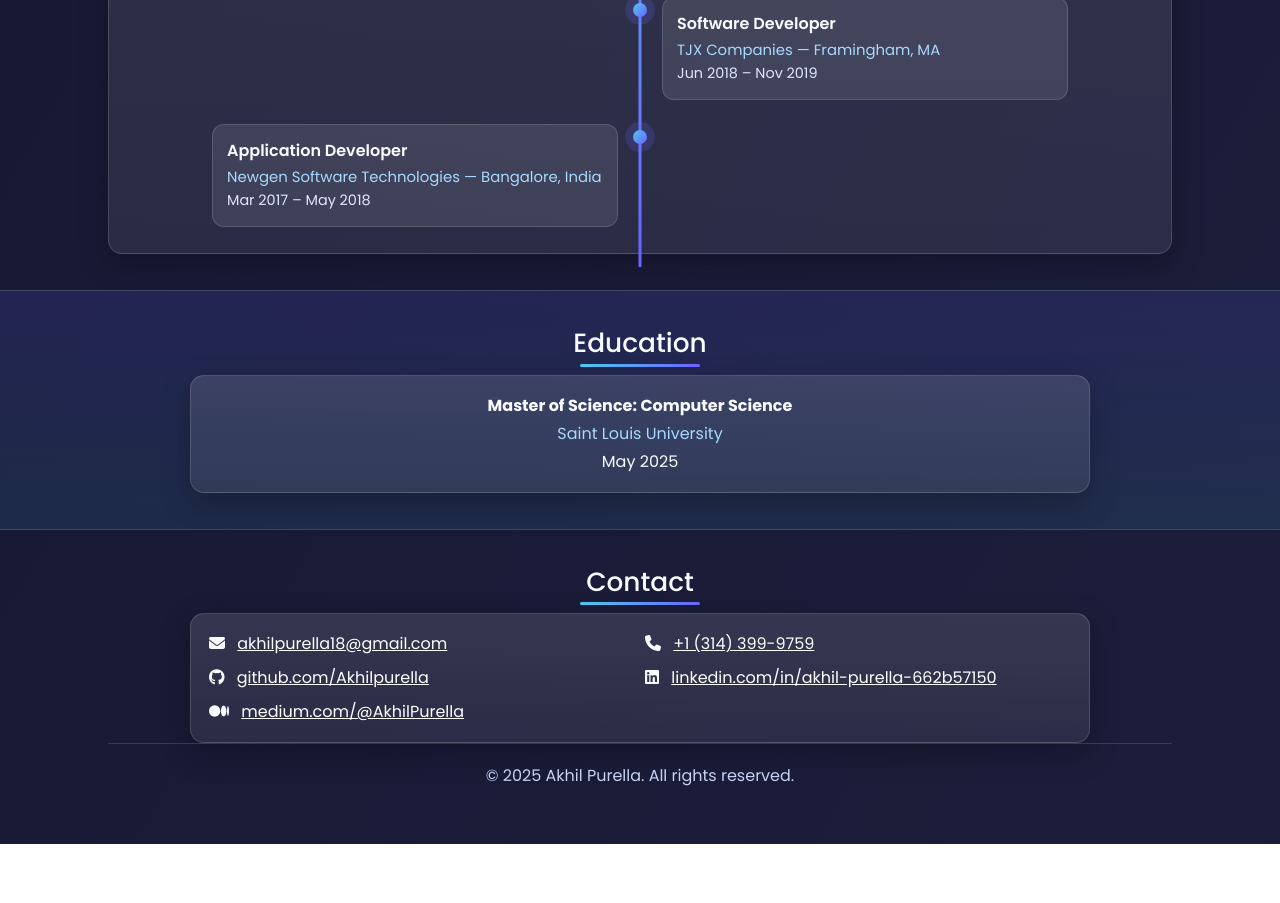
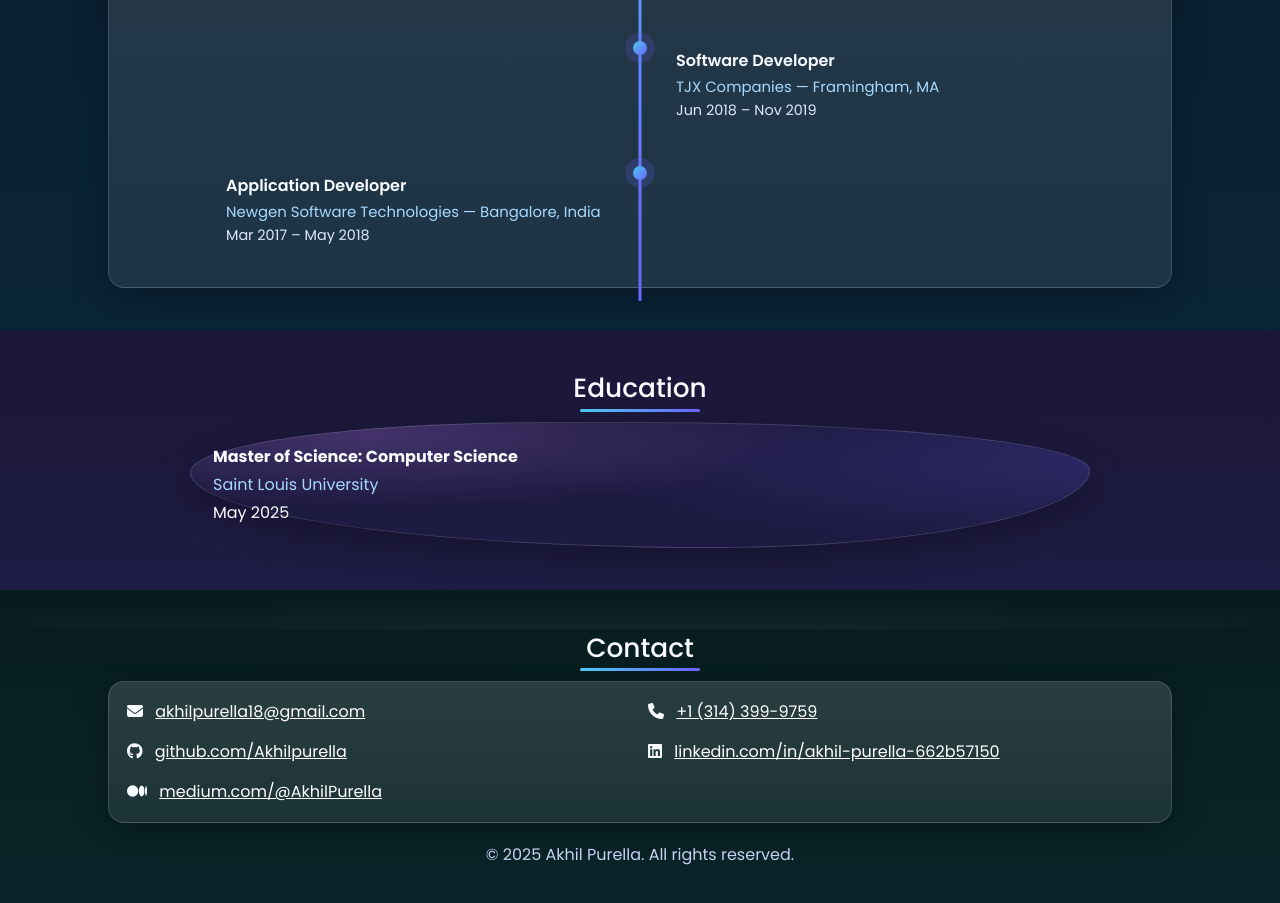
Before and after one commit to Akhilpurella/akhil-portfolio, a plain HTML site: page index.html in a window 1280 px wide. Shown: the part 1331-2234 px from the top of the page. Before the commit the page ends 2175 px from the top, so only its background shows below. Drawn offline with nearby package versions, Linux system fonts and the light colour scheme.

Commit message:
Update index.html

```diff
--- a/index.html
+++ b/index.html
@@ -12,51 +12,62 @@
   @import url('https://fonts.googleapis.com/css2?family=Poppins:wght@300;400;500;600;700&display=swap');
 
   :root{
-    --bg1:#0f1028; --bg2:#1b1d3a; --bg3:#11122c;
+    --ink:#f8fbff; --muted:#b9c3e6; --line:rgba(255,255,255,.15);
     --primary:#6c63ff; --secondary:#4cc9f0; --accent:#c084fc;
-    --ink:#f8fbff; --muted:#b9c3e6; --line:rgba(255,255,255,.14);
     --chip-bg:rgba(255,255,255,.10); --chip-brd:rgba(255,255,255,.22);
-    --card:rgba(255,255,255,.10);
-    --band1:linear-gradient(180deg, rgba(255,255,255,.10), rgba(255,255,255,.06));
-    --band2:linear-gradient(180deg, rgba(108,99,255,.14), rgba(76,201,240,.10));
+
+    /* band colors */
+    --band-hero:linear-gradient(180deg, #0f132b, #111539);
+    --band-about:linear-gradient(180deg, #0d2235, #0f2a48);
+    --band-skills:linear-gradient(180deg, #220f35, #2d1445);
+    --band-xp:linear-gradient(180deg, #081b2a, #0a2438);
+    --band-edu:linear-gradient(180deg, #1a1737, #1e1c44);
+    --band-ct:linear-gradient(180deg, #071c1f, #0a262a);
   }
 
   *{box-sizing:border-box}
   body{
     margin:0; color:var(--ink); font-family:'Poppins',system-ui,-apple-system,Segoe UI,Roboto,Arial;
-    background: linear-gradient(120deg,var(--bg1),var(--bg2),var(--bg3));
-    background-size: 400% 400%; animation:bgShift 18s ease-in-out infinite alternate;
+    background:#0e1026;
     overflow-x:hidden;
   }
-  @keyframes bgShift{ from{background-position:0% 50%} to{background-position:100% 50%} }
 
-  /* Top scroll progress bar */
-  .progressbar{position:fixed;top:0;left:0;height:3px;background:linear-gradient(90deg,var(--secondary),var(--primary));width:0;z-index:1000}
-
-  /* Particles layer */
-  #particles-js{position:fixed;inset:0;z-index:-2;opacity:.55}
-
-  /* Subtle dot-grid pattern overlay so background never looks empty */
+  /* top particles + pattern so background never feels empty */
+  #particles-js{position:fixed;inset:0;z-index:-3;opacity:.5}
   .pattern{
-    position:fixed; inset:0; z-index:-1; pointer-events:none; opacity:.22;
-    background-image: radial-gradient(rgba(255,255,255,.15) 1px, transparent 1px);
+    position:fixed;inset:0;z-index:-2;pointer-events:none;opacity:.16;
+    background-image: radial-gradient(rgba(255,255,255,.18) 1px, transparent 1px);
     background-size: 18px 18px;
   }
+  .progressbar{position:fixed;top:0;left:0;height:3px;background:linear-gradient(90deg,var(--secondary),var(--primary));width:0;z-index:1000}
 
   .container{max-width:1100px;margin:0 auto;padding:0 18px}
 
-  /* ==== Section bands (no blank space) ==== */
-  .band{padding:36px 0}
-  .band.alt{background:var(--band1); border-top:1px solid var(--line); border-bottom:1px solid var(--line)}
-  .band.accent{background:var(--band2); border-top:1px solid var(--line); border-bottom:1px solid var(--line)}
+  /* ===== bands (each section full-width with its own color) ===== */
+  .band{padding:42px 0; position:relative}
+  .band.hero{background:var(--band-hero)}
+  .band.about{background:var(--band-about)}
+  .band.skills{background:var(--band-skills)}
+  .band.xp{background:var(--band-xp)}
+  .band.edu{background:var(--band-edu)}
+  .band.ct{background:var(--band-ct)}
 
-  /* ==== Header / Hero (photo left, bio right) ==== */
-  .hero-grid{
-    display:grid; grid-template-columns:320px 1fr; gap:26px; align-items:center;
+  /* optional separators (curves / waves / diagonals) */
+  .band.diagonal:before{
+    content:""; position:absolute; left:0; right:0; top:-60px; height:60px;
+    background:inherit; transform:skewY(-3deg); transform-origin:100% 0;
   }
+  .wave-top{
+    position:absolute;top:-1px;left:0;right:0;height:40px;background:
+      radial-gradient(1200px 40px at 50% 100%, rgba(255,255,255,.12), transparent 70%);
+    opacity:.25;
+  }
+
+  /* ===== HERO (photo left, bio right) ===== */
+  .hero-grid{display:grid; grid-template-columns:320px 1fr; gap:26px; align-items:center}
   @media (max-width: 900px){
     .hero-grid{grid-template-columns:1fr; text-align:center}
-    .bio .cta, .bio .social-links{justify-content:center}
+    .bio .chip-strip,.bio .social-links{justify-content:center}
   }
   .profile-wrap{display:flex; align-items:center; justify-content:center}
   .profile-img{
@@ -69,6 +80,7 @@
     -webkit-background-clip:text; -webkit-text-fill-color:transparent;
   }
   .title{font-size:1.15rem;margin:4px 0 12px;color:var(--muted)}
+
   .social-links{display:flex;gap:12px;flex-wrap:wrap;margin:10px 0}
   .social-link{
     width:44px;height:44px;border-radius:10px;display:flex;align-items:center;justify-content:center;
@@ -78,30 +90,42 @@
   .chip-strip{display:flex;gap:8px;flex-wrap:wrap;margin-top:10px}
   .chip{padding:7px 10px;border-radius:999px;font-size:.9rem;background:var(--chip-bg);border:1px solid var(--chip-brd)}
 
-  /* Section Title */
+  /* ===== Shared title ===== */
   .section-title{
-    text-align:center;font-size:1.65rem;margin:0 0 16px;position:relative
+    text-align:center;font-size:1.65rem;margin:0 0 18px;position:relative
   }
   .section-title::after{
     content:'';position:absolute;bottom:-8px;left:50%;transform:translateX(-50%);
     width:120px;height:3px;border-radius:10px;background:linear-gradient(90deg,var(--secondary),var(--primary))
   }
 
-  /* Cards */
-  .cardx{
-    background:linear-gradient(180deg, rgba(255,255,255,.12), rgba(255,255,255,.08));
-    border:1px solid var(--line); border-radius:14px; padding:18px;
-    box-shadow:0 10px 30px rgba(0,0,0,.25);
-    transform:translateY(14px) scale(.98); opacity:0;
+  /* ===== Shape library ===== */
+  .shape-pill{border-radius:999px}
+  .shape-notched{
+    clip-path: polygon(0 12px, 12px 0, calc(100% - 12px) 0, 100% 12px, 100% calc(100% - 12px),
+                       calc(100% - 12px) 100%, 12px 100%, 0 calc(100% - 12px));
   }
+  .shape-blob{
+    border-radius:40% 50% 42% 58% / 40% 38% 62% 60% ;
+  }
+  .shape-soft{border-radius:16px}
+
+  .glass{
+    background:linear-gradient(180deg, rgba(255,255,255,.14), rgba(255,255,255,.08));
+    border:1px solid var(--line); box-shadow:0 12px 34px rgba(0,0,0,.28);
+  }
+
+  /* ===== Cards (with reveal) ===== */
+  .cardx{padding:18px; transform:translateY(14px) scale(.98); opacity:0}
   .cardx.show{transform:none;opacity:1;transition:.65s cubic-bezier(.22,.65,.18,1)}
 
-  /* About */
-  .about-card{max-width:900px;margin:0 auto}
+  /* ===== About ===== */
+  .about-card{max-width:900px;margin:0 auto; background:
+    radial-gradient(120% 140% at -10% -20%, rgba(108,99,255,.25), transparent 60%),
+    radial-gradient(120% 120% at 110% 20%, rgba(76,201,240,.18), transparent 60%);}
 
-  /* Skills (compact w/toggle) */
+  /* ===== Skills (compact + toggle) ===== */
   .skills-wrap{max-width:900px;margin:0 auto}
-  .chips{display:flex;flex-wrap:wrap;gap:8px}
   .skills-rows{display:grid;gap:8px}
   .row-collapse{display:flex;flex-wrap:wrap;gap:8px}
   .hidden{display:none}
@@ -111,13 +135,13 @@
   }
   .toggle-btn:hover{background:linear-gradient(90deg,rgba(108,99,255,.25),rgba(76,201,240,.18))}
 
-  /* Timeline (Experience) */
-  .timeline{position:relative;max-width:900px;margin:0 auto;padding:6px 0}
+  /* ===== Experience timeline (inside diagonal band) ===== */
+  .timeline{position:relative;max-width:900px;margin:0 auto;padding:8px 0}
   .timeline::before{content:'';position:absolute;left:50%;transform:translateX(-50%);width:3px;height:100%;background:linear-gradient(var(--secondary),var(--primary))}
   .timeline-item{width:50%;padding:12px 22px;position:relative}
   .timeline-item:nth-child(odd){left:0}
   .timeline-item:nth-child(even){left:50%}
-  .timeline-content{background:var(--card);padding:14px;border-radius:12px;border:1px solid var(--line)}
+  .timeline-content{padding:14px}
   .timeline-dot{width:14px;height:14px;background:linear-gradient(135deg,var(--secondary),var(--primary));border-radius:50%;position:absolute;top:18px;z-index:1;box-shadow:0 0 0 8px rgba(108,99,255,.18)}
   .timeline-item:nth-child(odd) .timeline-dot{right:-7px}
   .timeline-item:nth-child(even) .timeline-dot{left:-7px}
@@ -130,27 +154,31 @@
     .timeline-dot{left:18px}
   }
 
-  /* Education & Contact */
-  .education, .contact-card{max-width:900px;margin:0 auto}
-  .education-card{text-align:center}
-  .contact-grid{display:grid;grid-template-columns:1fr 1fr;gap:10px}
-  @media(max-width:768px){.contact-grid{grid-template-columns:1fr}}
+  /* ===== Education blob ===== */
+  .edu-card{
+    max-width:900px;margin:0 auto; padding:22px;
+    background:
+      radial-gradient(80% 100% at 20% 10%, rgba(192,132,252,.24), transparent 60%),
+      radial-gradient(120% 120% at 110% 30%, rgba(108,99,255,.22), transparent 60%);
+  }
+
+  /* ===== Contact wave ===== */
+  .ct .wave-top{opacity:.35}
 
   /* Footer */
-  .footer{text-align:center;padding:20px 0;color:#c7d1f2;border-top:1px solid var(--line)}
+  .footer{text-align:center;padding:20px 0;color:#c7d1f2}
 </style>
 </head>
 <body>
-  <div class="progressbar" id="progress"></div>
   <div id="particles-js"></div>
   <div class="pattern"></div>
+  <div class="progressbar" id="progress"></div>
 
-  <!-- ===== HERO BAND ===== -->
-  <section class="band alt">
+  <!-- ================= HERO ================= -->
+  <section class="band hero">
     <div class="container">
       <div class="hero-grid">
         <div class="profile-wrap">
-          <!-- Use your own image file named profile.jpg in the repo root -->
           <img src="profile.jpg" alt="Akhil Purella" class="profile-img">
         </div>
         <div class="bio">
@@ -174,33 +202,29 @@
     </div>
   </section>
 
-  <!-- ===== ABOUT BAND ===== -->
-  <section class="band">
+  <!-- ================= ABOUT (PILL) ================= -->
+  <section class="band about">
     <div class="container">
       <h2 class="section-title">About</h2>
-      <div class="cardx about-card">
-        <p class="mb-0">
+      <div class="cardx glass shape-pill about-card">
         Java full-stack developer with 8+ years building scalable enterprise apps across healthcare, banking,
         retail, and workflow automation. I design resilient microservices, event streaming pipelines, and clean,
         data-driven UIs with a focus on reliability, security, and developer velocity.
-        </p>
       </div>
     </div>
   </section>
 
-  <!-- ===== SKILLS BAND (compact) ===== -->
-  <section class="band accent">
+  <!-- ================= SKILLS (NOTCHED) ================= -->
+  <section class="band skills">
     <div class="container">
       <h2 class="section-title">Skills</h2>
-      <div class="cardx skills-wrap">
+      <div class="cardx glass shape-notched skills-wrap">
         <div class="skills-rows">
-          <!-- concise row -->
           <div class="row-collapse">
             <span class="chip">Java</span><span class="chip">Spring Boot</span><span class="chip">React</span>
             <span class="chip">Angular</span><span class="chip">REST APIs</span><span class="chip">Kafka</span>
             <span class="chip">AWS</span><span class="chip">PostgreSQL</span>
           </div>
-          <!-- hidden extras -->
           <div id="moreSkills" class="hidden">
             <div class="row-collapse" style="margin-top:6px">
               <span class="chip">JavaScript</span><span class="chip">TypeScript</span><span class="chip">HTML5</span><span class="chip">CSS3</span>
@@ -217,11 +241,12 @@
     </div>
   </section>
 
-  <!-- ===== EXPERIENCE BAND ===== -->
-  <section class="band">
+  <!-- ================= EXPERIENCE (DIAGONAL BAND) ================= -->
+  <section class="band xp diagonal">
+    <span class="wave-top"></span>
     <div class="container">
       <h2 class="section-title">Work Experience</h2>
-      <div class="cardx show" style="padding:0">
+      <div class="cardx glass shape-soft" style="padding:0">
         <div class="timeline" style="padding:14px 0">
           <div class="timeline-item">
             <div class="timeline-dot"></div>
@@ -268,35 +293,35 @@
     </div>
   </section>
 
-  <!-- ===== EDUCATION BAND ===== -->
-  <section class="band accent">
+  <!-- ================= EDUCATION (BLOB) ================= -->
+  <section class="band edu">
     <div class="container">
       <h2 class="section-title">Education</h2>
-      <div class="cardx education">
-        <div class="education-card">
+      <div class="cardx glass shape-blob edu-card">
         <div class="education-title"><b>Master of Science: Computer Science</b></div>
         <div class="education-institution" style="color:#a7d9ff;margin:4px 0">Saint Louis University</div>
         <div class="education-duration">May 2025</div>
       </div>
     </div>
-    </div>
   </section>
 
-  <!-- ===== CONTACT BAND ===== -->
-  <section class="band">
+  <!-- ================= CONTACT (WAVE) ================= -->
+  <section class="band ct">
+    <span class="wave-top"></span>
     <div class="container">
       <h2 class="section-title">Contact</h2>
-      <div class="cardx contact-card">
-        <div class="contact-grid">
-          <div><i class="fa-solid fa-envelope me-2"></i> <a class="text-white" href="mailto:akhilpurella18@gmail.com">akhilpurella18@gmail.com</a></div>
-          <div><i class="fa-solid fa-phone me-2"></i> <a class="text-white" href="tel:+13143999759">+1 (314) 399-9759</a></div>
-          <div><i class="fab fa-github me-2"></i> <a class="text-white" href="https://github.com/Akhilpurella" target="_blank" rel="noopener">github.com/Akhilpurella</a></div>
-          <div><i class="fab fa-linkedin me-2"></i> <a class="text-white" href="https://linkedin.com/in/akhil-purella-662b57150" target="_blank" rel="noopener">linkedin.com/in/akhil-purella-662b57150</a></div>
-          <div><i class="fab fa-medium me-2"></i> <a class="text-white" href="https://medium.com/@AkhilPurella" target="_blank" rel="noopener">medium.com/@AkhilPurella</a></div>
+      <div class="cardx glass shape-soft contact-card">
+        <div class="row g-3">
+          <div class="col-md-6"><i class="fa-solid fa-envelope me-2"></i> <a class="text-white" href="mailto:akhilpurella18@gmail.com">akhilpurella18@gmail.com</a></div>
+          <div class="col-md-6"><i class="fa-solid fa-phone me-2"></i> <a class="text-white" href="tel:+13143999759">+1 (314) 399-9759</a></div>
+          <div class="col-md-6"><i class="fab fa-github me-2"></i> <a class="text-white" href="https://github.com/Akhilpurella" target="_blank" rel="noopener">github.com/Akhilpurella</a></div>
+          <div class="col-md-6"><i class="fab fa-linkedin me-2"></i> <a class="text-white" href="https://linkedin.com/in/akhil-purella-662b57150" target="_blank" rel="noopener">linkedin.com/in/akhil-purella-662b57150</a></div>
+          <div class="col-md-6"><i class="fab fa-medium me-2"></i> <a class="text-white" href="https://medium.com/@AkhilPurella" target="_blank" rel="noopener">medium.com/@AkhilPurella</a></div>
         </div>
       </div>
+
       <div class="footer">
-        <p class="mb-0">© <span id="year"></span> Akhil Purella. All rights reserved.</p>
+        © <span id="year"></span> Akhil Purella. All rights reserved.
       </div>
     </div>
   </section>
@@ -316,7 +341,7 @@
     retina_detect:true
   });
 
-  // Scroll reveal for cards
+  // Reveal
   const io = new IntersectionObserver((entries)=>{
     entries.forEach(e=>{ if(e.isIntersecting){ e.target.classList.add('show'); io.unobserve(e.target);} });
   }, {threshold:.12});
@@ -326,20 +351,18 @@
   const toggle = document.getElementById('toggleSkills');
   const more = document.getElementById('moreSkills');
   toggle.addEventListener('click', () => {
-    const nowOpen = more.classList.toggle('hidden') === false;
-    toggle.textContent = nowOpen ? 'Hide extra skills' : 'Show more skills';
-    toggle.setAttribute('aria-expanded', nowOpen ? 'true' : 'false');
+    const open = more.classList.toggle('hidden') === false;
+    toggle.textContent = open ? 'Hide extra skills' : 'Show more skills';
+    toggle.setAttribute('aria-expanded', open ? 'true' : 'false');
   });
 
-  // Scroll progress bar
+  // Scroll progress
   const bar = document.getElementById('progress');
   const onScroll = () => {
-    const sh = document.documentElement.scrollHeight - window.innerHeight;
-    const sc = window.scrollY;
-    const pct = Math.max(0, Math.min(1, sc / sh));
-    bar.style.width = (pct * 100) + '%';
+    const h = document.documentElement.scrollHeight - innerHeight;
+    bar.style.width = (Math.max(0, Math.min(1, scrollY / h)) * 100) + '%';
   };
-  onScroll(); window.addEventListener('scroll', onScroll);
+  onScroll(); addEventListener('scroll', onScroll);
 </script>
 </body>
 </html>
```
Lines whose indentation alone changed are shown as unchanged.
